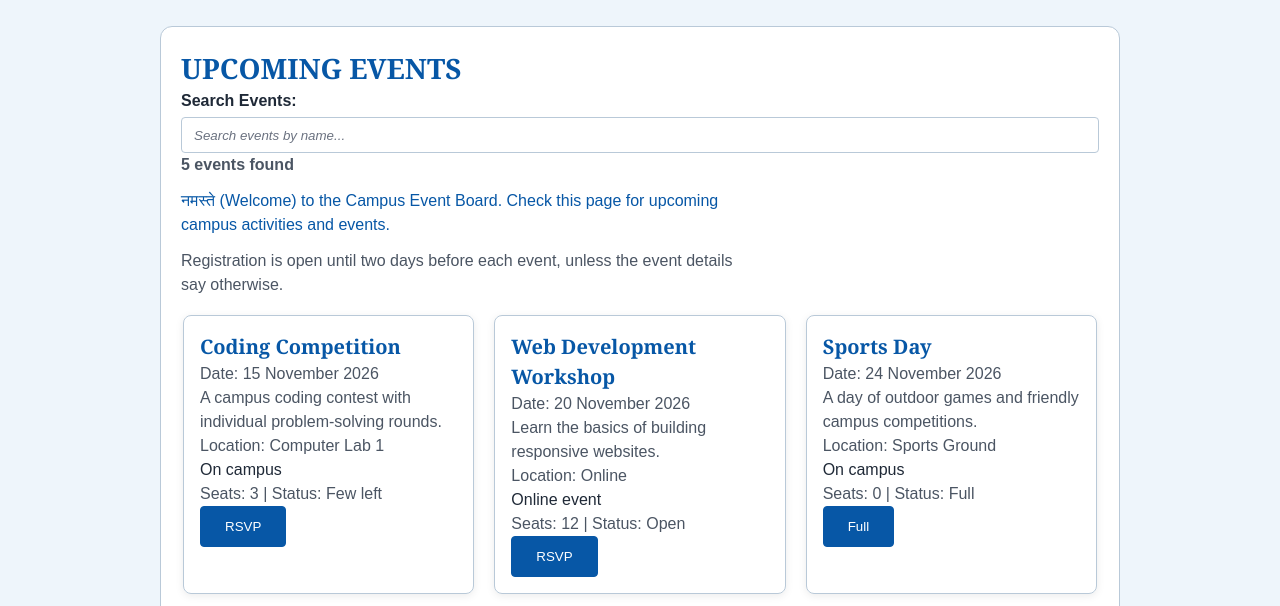
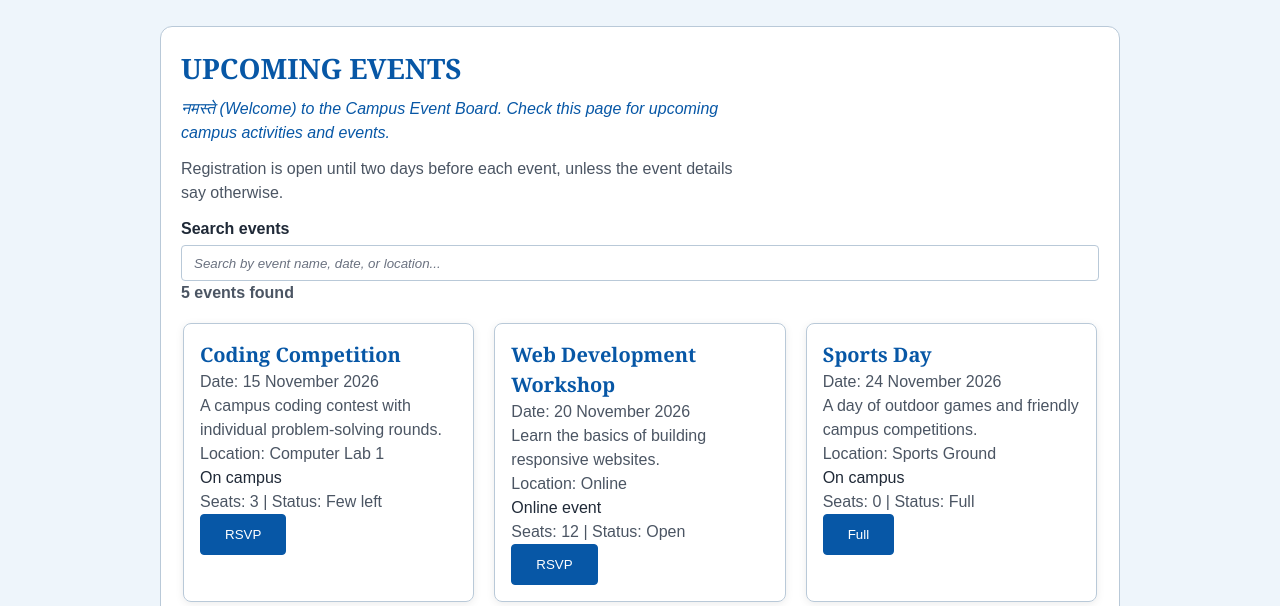
Before and after one commit to vikramnamdev/event-board, a plain HTML site: page index.html in a window 1280 px wide. Shown: the part 494-1100 px from the top of the page. Drawn offline with Linux system fonts and the light colour scheme.

Commit message:
Fix HTML structure and improve accessibility

```diff
--- a/index.html
+++ b/index.html
@@ -44,17 +44,22 @@
     <!-- events section -->
     <section id="events" class="events">
       <h2>Upcoming Events</h2>
-      <div class="search-container">
-    <label for="event-search">Search Events:</label>
+      <p class="intro">
+    <span lang="hi">नमस्ते</span> (Welcome) to the Campus Event Board.
+    Check this page for upcoming campus activities and events.
+</p>
+
+<p>Registration is open until two days before each event, unless the event details say otherwise.</p>
+
+<div class="search-container">
+    <label for="event-search">Search events</label>
     <input
         type="search"
         id="event-search"
-        placeholder="Search events by name...">
-      </div>
+        placeholder="Search by event name, date, or location...">
+</div>
 
 <p id="events-status" aria-live="polite">Loading events...</p>
-      <p class="intro"><span lang="hi">नमस्ते</span> (Welcome) to the Campus Event Board. Check this page for upcoming campus activities and events.</p>
-      <p>Registration is open until two days before each event, unless the event details say otherwise.</p>
 
       <!-- Layout-only wrapper: groups the event cards; no semantic element fits this grid purpose. -->
       <div class="event-grid">
```
